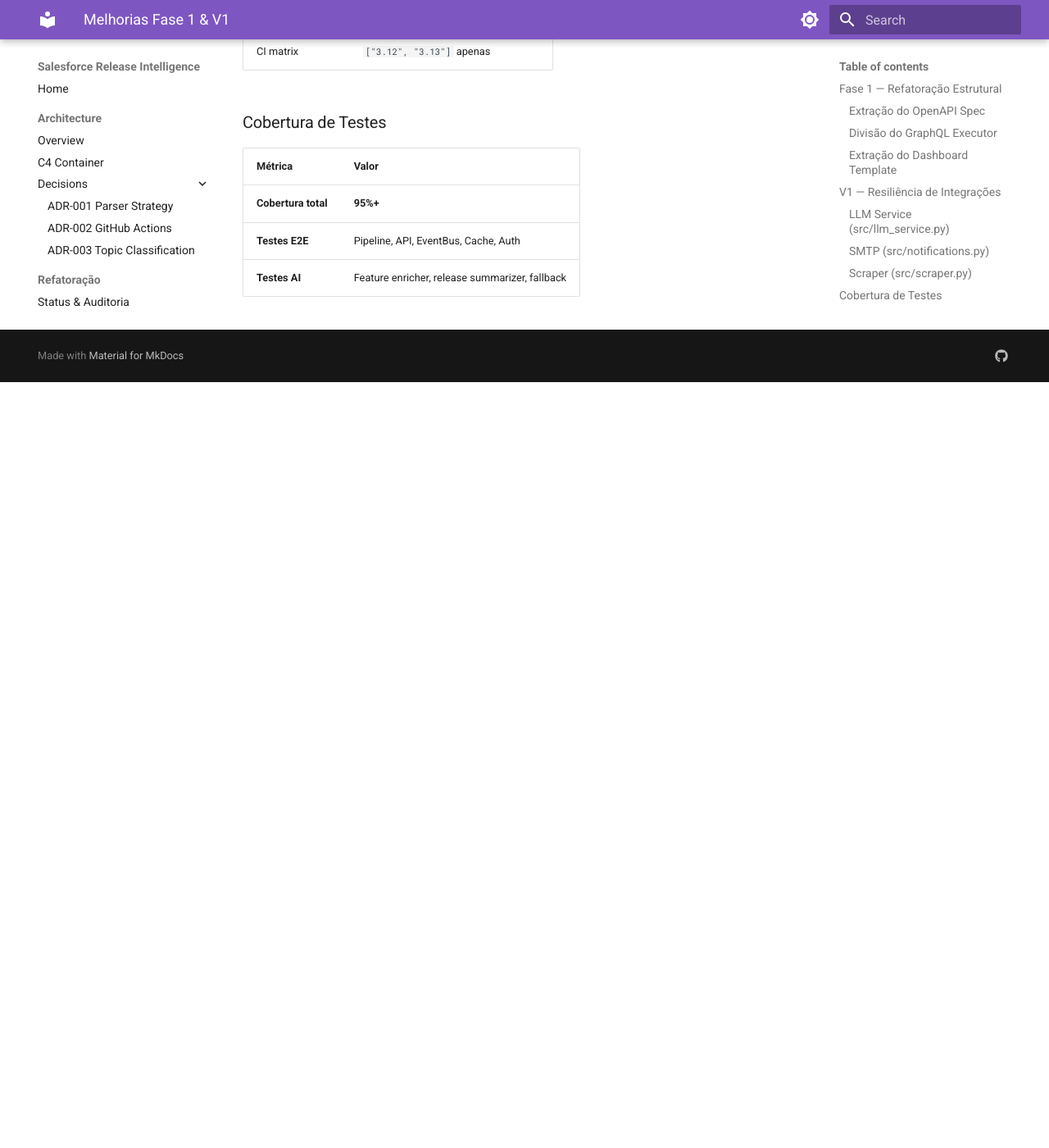
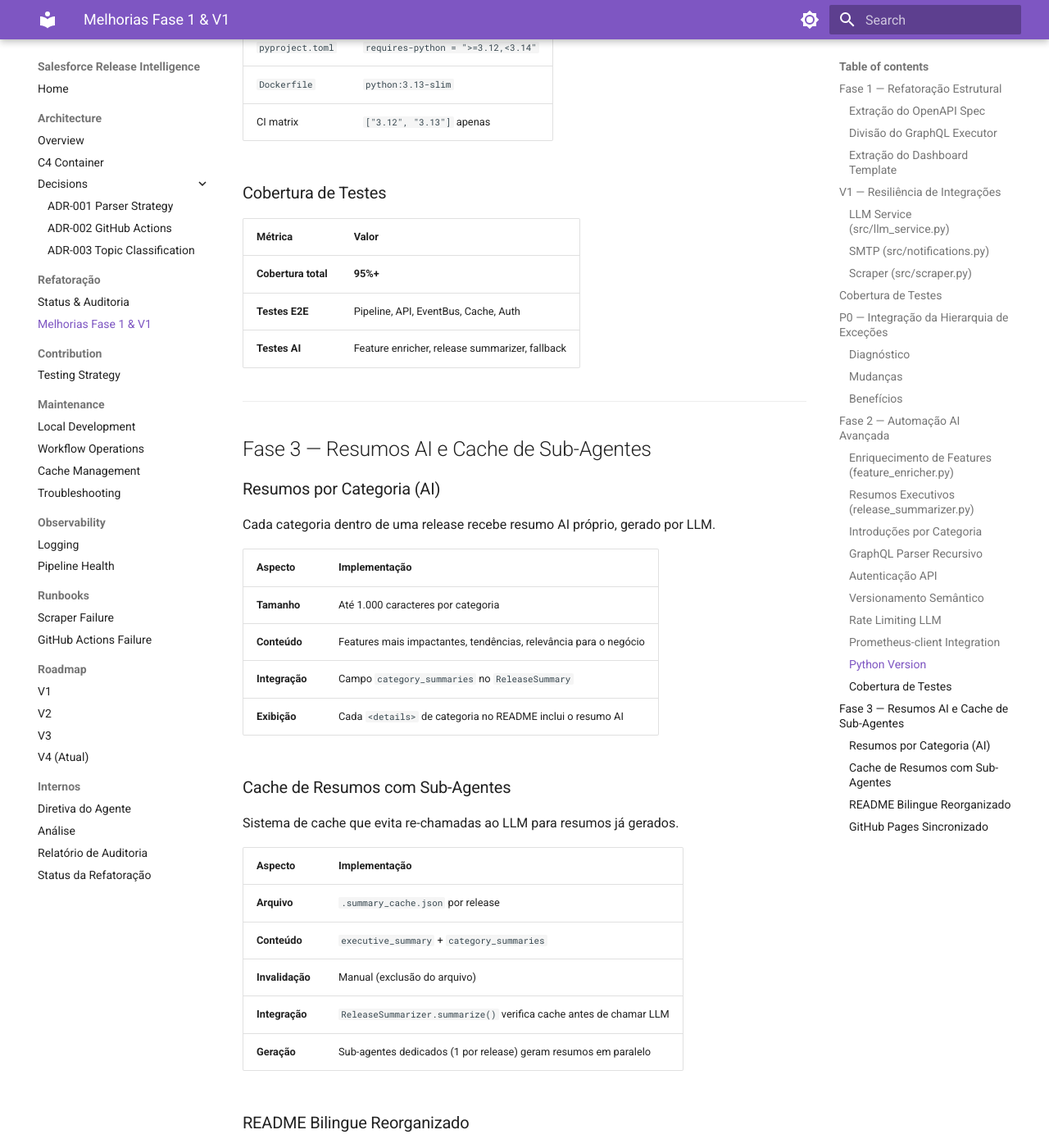
Before and after one commit to Fatal1tyBarucco/Salesforce-WebDev, an MkDocs documentation site: the page built from docs/improvements.md, in a window 1280 px wide and 1400 px high, scrolled down 6684 px. Shown: the whole window at 82% size. Built offline with MkDocs 1.6.1 and Material for MkDocs 9.7.7, drawn with Linux system fonts in a browser that asks for light colours; before the commit the page ends 7150 px from its top, so only the background shows below that; some of the changed text lies outside the part shown.

Commit message:
docs: atualizar status de implementação — itens pendentes agora concluídos
refatoracao.md:
- T5 (cache content-hash), T6 (DI), T7 (EventBus), T8 (async context managers) → ✅
- #11 (integração), #14 (scraping paralelo), #18 (logging), #19 (Prometheus), #23 (matrix) → ✅
- Seção 'Pendente' reduzida para: T4 type stubs, #12 property-based, #13 snapshot, #15-16, #17 CLI, #22, #25

improvements.md:
- executive_summary atualizado de '3-5 frases' para 'até 5.000 caracteres'
- Novo campo category_summaries (até 1.000 chars cada) documentado
- Nova seção 'Fase 3': resumos AI, cache sub-agentes, README bilingue, GitHub Pages

```diff
--- a/docs/improvements.md
+++ b/docs/improvements.md
@@ -140,11 +140,12 @@
 
 | Campo | Descrição |
 |-------|-----------|
-| `executive_summary` | 3-5 frases com visão geral da release |
+| `executive_summary` | Resumo completo (até 5.000 caracteres) com escopo, inovações e direcionamento estratégico |
 | `business_impact` | Parágrafo com valor concreto e exemplos reais |
 | `strategic_themes` | Lista de temas (AI-First, Security, Developer Experience) |
 | `top_categories` | Top 5 categorias com destaque e percentual |
 | `migration_notes` | Considerações para administradores |
+| `category_summaries` | Resumo AI por categoria (até 1.000 caracteres cada) |
 
 **Método `to_markdown()`** renderiza como documento Markdown completo.
 
@@ -228,3 +229,52 @@
 | **Cobertura total** | **95%+** |
 | **Testes E2E** | Pipeline, API, EventBus, Cache, Auth |
 | **Testes AI** | Feature enricher, release summarizer, fallback |
+
+---
+
+## Fase 3 — Resumos AI e Cache de Sub-Agentes
+
+### Resumos por Categoria (AI)
+
+Cada categoria dentro de uma release recebe resumo AI próprio, gerado por LLM.
+
+| Aspecto | Implementação |
+|---------|---------------|
+| **Tamanho** | Até 1.000 caracteres por categoria |
+| **Conteúdo** | Features mais impactantes, tendências, relevância para o negócio |
+| **Integração** | Campo `category_summaries` no `ReleaseSummary` |
+| **Exibição** | Cada `<details>` de categoria no README inclui o resumo AI |
+
+### Cache de Resumos com Sub-Agentes
+
+Sistema de cache que evita re-chamadas ao LLM para resumos já gerados.
+
+| Aspecto | Implementação |
+|---------|---------------|
+| **Arquivo** | `.summary_cache.json` por release |
+| **Conteúdo** | `executive_summary` + `category_summaries` |
+| **Invalidação** | Manual (exclusão do arquivo) |
+| **Integração** | `ReleaseSummarizer.summarize()` verifica cache antes de chamar LLM |
+| **Geração** | Sub-agentes dedicados (1 por release) geram resumos em paralelo |
+
+### README Bilingue Reorganizado
+
+Reestruturação dos READMEs pt_BR e en_US.
+
+| Aspecto | Implementação |
+|---------|---------------|
+| **Posição** | Seção de Releases movida para logo abaixo do banner |
+| **Resumos** | Executivo completo (até 5.000 chars) visível imediatamente |
+| **Categorias** | `<details>` expandível com resumo AI por categoria |
+| **Automação** | `_update_single_readme()` preserva posição ao regenerar |
+
+### GitHub Pages Sincronizado
+
+Documentação online atualizada automaticamente.
+
+| Aspecto | Implementação |
+|---------|---------------|
+| **Triggers** | `releases/**`, `README.md`, `README.en.md`, `mkdocs.yml` |
+| **docs/index.md** | Seção de Releases no topo com tabela e links |
+| **Nav** | Seção "Internos" + "V4 (Atual)" adicionadas ao mkdocs |
+| **Workflow** | `documentation-build.yml` reage a mudanças relevantes |
--- a/docs/refatoracao.md
+++ b/docs/refatoracao.md
@@ -59,12 +59,26 @@
 
 _Status detalhado por tarefa/branch: [`REFATORACAO_STATUS.md`](https://github.com/Fatal1tyBarucco/Salesforce-WebDev/blob/main/REFATORACAO_STATUS.md)._
 
+## Concluído (pós-V3, antes classificado como pendente)
+
+| Item | Tarefa | Estado | Evidência |
+|---|---|---|---|
+| T5 | Cache com invalidação por content-hash | ✅ | `cache_manager.py`: `compute_file_hash()`, `get_content_hash()` |
+| T6 | Dependency Injection | ✅ | `main.py`: `PipelineConfig` dataclass com DI em `run_pipeline()` |
+| T7 | Event System | ✅ | `events.py`: `EventBus` com `emit()`, `on()`, async pub/sub |
+| T8 | Async Context Managers | ✅ | `scraper.py`: `__aenter__`/`__aexit__` para Playwright lifecycle |
+| #11 | Testes de integração | ✅ | `tests/test_ai_integration.py` |
+| #14 | Scraping paralelo | ✅ | `scraper.py`: `asyncio.Semaphore` + `asyncio.gather` em `fetch_multiple_raw_text()` |
+| #18 | Logging estruturado | ✅ | `logger.py`: `JSONFormatter` + `TextFormatter` + correlation IDs |
+| #19 | Prometheus | ✅ | `health.py`: integração `prometheus_client` com fallback text/plain |
+| #23 | GH Actions matrix | ✅ | `python-quality.yml`: matrix `["3.12", "3.13"]` |
+
 ## Pendente (planejado)
 
-- **T4** (#6) Type stubs · **T5** (#7) Cache com invalidação por content-hash · **T6** (#8) Dependency Injection · **T7** (#9) Event System · **T8** (#10) Async Context Managers.
-- **Testes** #11 integração real · #12 property-based · #13 snapshot.
-- **Performance** #14 scraping paralelo · #15 updates incrementais · #16 streaming.
-- **DX/Infra** #17 CLI (click/typer) · #18 logging estruturado (structlog) · #19 Prometheus · #22 semantic release · #23 GH Actions matrix · #25 benchmarks.
+- **T4** (#6) Type stubs.
+- **Testes** #12 property-based · #13 snapshot.
+- **Performance** #15 updates incrementais · #16 streaming.
+- **DX/Infra** #17 CLI (click/typer) · #22 semantic release · #25 benchmarks.
 
 ## Auditoria de Integração (Comando de Inicialização)
 
```
